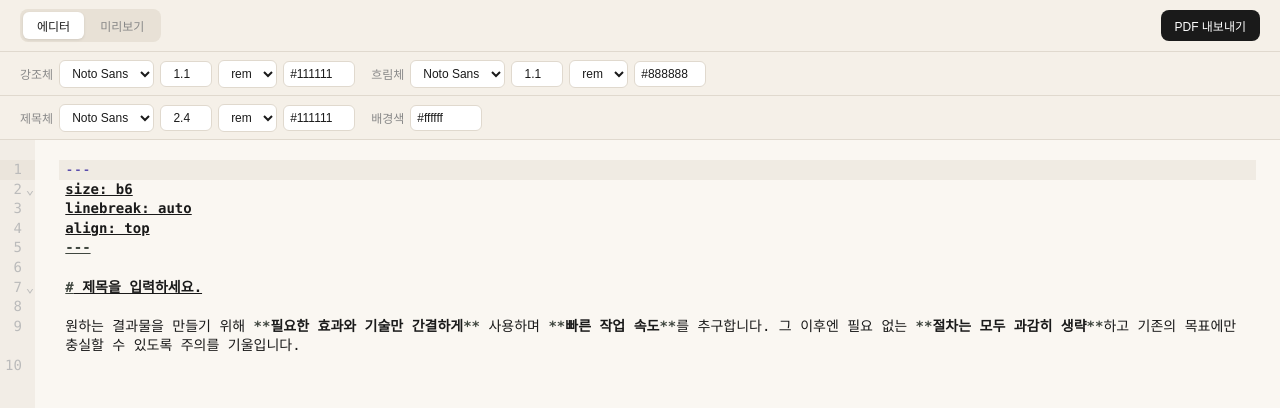
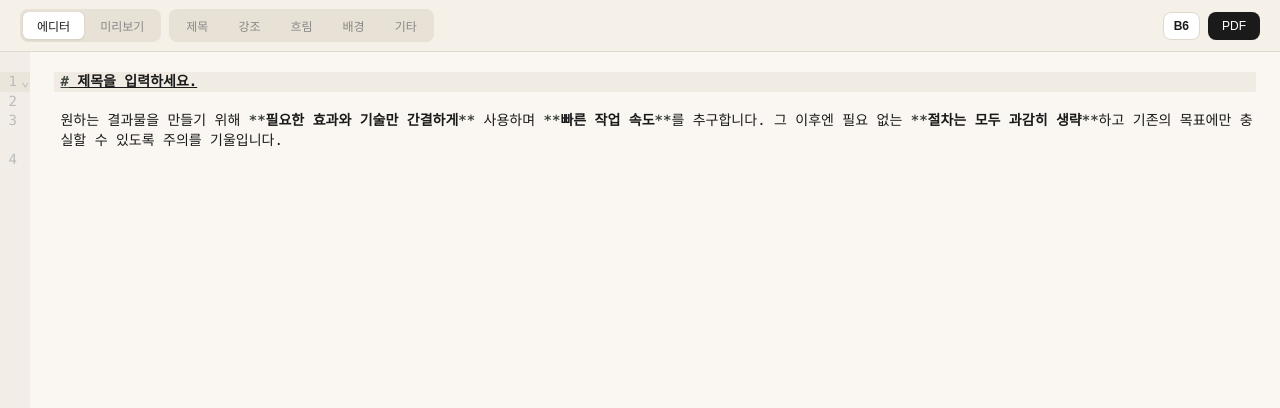
Before and after one commit to supatipanno5611/md2cover, a Next.js app: page / in a window 1280 px wide. Shown: the top 408 px of the page. Built offline with nearby package versions, Linux system fonts and the light colour scheme.

Commit message:
toolbar re-designed

```diff
--- a/app/api/fonts/route.ts
+++ b/app/api/fonts/route.ts
@@ -12,8 +12,11 @@ function readFonts(subdir: string): string[] {
 }
 
 export function GET() {
+  const bold = readFonts("bold");
+  const regular = readFonts("regular");
   return NextResponse.json({
-    bold: readFonts("bold"),
-    regular: readFonts("regular"),
+    bold,
+    regular,
+    bg: [...bold, ...regular],
   });
 }
--- a/app/globals.css
+++ b/app/globals.css
@@ -21,7 +21,7 @@ html, body {
 .header {
   display: flex;
   align-items: center;
-  justify-content: space-between;
+  gap: 8px;
   padding: 0 20px;
   height: 52px;
   background: #f5f0e8;
@@ -29,11 +29,10 @@ html, body {
   flex-shrink: 0;
 }
 
-.header-title {
-  font-size: 13px;
-  font-weight: 600;
-  color: #1a1a1a;
-  letter-spacing: -0.01em;
+.header-right {
+  display: flex;
+  gap: 8px;
+  margin-left: auto;
 }
 
 .tab-group {
@@ -62,6 +61,24 @@ html, body {
   box-shadow: 0 1px 3px rgba(0,0,0,0.1);
 }
 
+.toolbar-tab {
+  font-size: 12px;
+  padding: 5px 14px;
+  border-radius: 6px;
+  border: none;
+  cursor: pointer;
+  background: transparent;
+  color: #888;
+  font-weight: 500;
+  transition: all 0.15s;
+}
+
+.toolbar-tab.active {
+  background: #fff;
+  color: #1a1a1a;
+  box-shadow: 0 1px 3px rgba(0,0,0,0.1);
+}
+
 .btn-primary {
   font-size: 12px;
   padding: 7px 14px;
@@ -76,6 +93,85 @@ html, body {
 
 .btn-primary:hover {
   opacity: 0.8;
+}
+
+.btn-secondary {
+  font-size: 12px;
+  padding: 5px 10px;
+  border-radius: 8px;
+  border: 1px solid #e0d9ce;
+  cursor: pointer;
+  background: #fff;
+  color: #1a1a1a;
+  font-weight: 600;
+  transition: opacity 0.15s;
+}
+
+.btn-secondary:hover {
+  opacity: 0.7;
+}
+
+.btn-toggle {
+  font-size: 12px;
+  padding: 5px 10px;
+  border-radius: 6px;
+  border: 1px solid #e0d9ce;
+  cursor: pointer;
+  background: #fff;
+  color: #1a1a1a;
+  font-weight: 500;
+}
+
+.settings-row {
+  display: flex;
+  align-items: center;
+  gap: 12px;
+  padding: 0 16px;
+  height: 40px;
+  background: #f5f0e8;
+  border-bottom: 1px solid #e0d9ce;
+  flex-shrink: 0;
+  overflow-x: auto;
+}
+
+.font-label {
+  display: flex;
+  align-items: center;
+  gap: 6px;
+  font-size: 12px;
+  color: #888;
+}
+
+.font-select {
+  font-size: 12px;
+  padding: 5px 8px;
+  border-radius: 6px;
+  border: 1px solid #e0d9ce;
+  background: #fff;
+  color: #1a1a1a;
+  cursor: pointer;
+  max-width: 160px;
+}
+
+.size-input {
+  font-size: 12px;
+  width: 52px;
+  padding: 5px 6px;
+  border-radius: 6px;
+  border: 1px solid #e0d9ce;
+  background: #fff;
+  color: #1a1a1a;
+  text-align: right;
+}
+
+.color-input {
+  font-size: 12px;
+  width: 72px;
+  padding: 5px 6px;
+  border-radius: 6px;
+  border: 1px solid #e0d9ce;
+  background: #fff;
+  color: #1a1a1a;
 }
 
 .panel {
@@ -108,70 +204,3 @@ html, body {
   box-shadow: 0 4px 24px rgba(0,0,0,0.13);
   flex-shrink: 0;
 }
-
-.header-controls {
-  display: flex;
-  gap: 8px;
-}
-
-.font-select {
-  font-size: 12px;
-  padding: 5px 8px;
-  border-radius: 6px;
-  border: 1px solid #e0d9ce;
-  background: #fff;
-  color: #1a1a1a;
-  cursor: pointer;
-  max-width: 160px;
-}
-
-.font-label {
-  display: flex;
-  align-items: center;
-  gap: 6px;
-  font-size: 12px;
-  color: #888;
-}
-
-.color-swatch {
-  width: 24px;
-  height: 24px;
-  border: none;
-  border-radius: 4px;
-  padding: 0;
-  cursor: pointer;
-  background: none;
-}
-
-.color-input {
-  font-size: 12px;
-  width: 72px;
-  padding: 5px 6px;
-  border-radius: 6px;
-  border: 1px solid #e0d9ce;
-  background: #fff;
-  color: #1a1a1a;
-}
-
-.toolbar {
-  display: flex;
-  align-items: center;
-  gap: 16px;
-  padding: 0 20px;
-  height: 44px;
-  background: #f5f0e8;
-  border-bottom: 1px solid #e0d9ce;
-  flex-shrink: 0;
-  flex-wrap: wrap;
-}
-
-.size-input {
-  font-size: 12px;
-  width: 52px;
-  padding: 5px 6px;
-  border-radius: 6px;
-  border: 1px solid #e0d9ce;
-  background: #fff;
-  color: #1a1a1a;
-  text-align: right;
-}
--- a/app/page.tsx
+++ b/app/page.tsx
@@ -7,40 +7,52 @@ import { render, PAGE_SIZES } from "@/lib/renderer";
 
 const Editor = dynamic(() => import("@/components/Editor"), { ssr: false });
 
-const DEFAULT_MD = `---
-size: b6
-linebreak: auto
-align: top
----
-
-# 제목을 입력하세요.
+const DEFAULT_MD = `# 제목을 입력하세요.
 
 원하는 결과물을 만들기 위해 **필요한 효과와 기술만 간결하게** 사용하며 **빠른 작업 속도**를 추구합니다. 그 이후엔 필요 없는 **절차는 모두 과감히 생략**하고 기존의 목표에만 충실할 수 있도록 주의를 기울입니다.
 `;
 
+const SIZE_ORDER = ["b6", "a5", "ma5"] as const;
+type SizeKey = typeof SIZE_ORDER[number];
+const UNITS = ["rem", "px", "pt"] as const;
+type ToolTab = "heading" | "bold" | "regular" | "bg" | "etc";
+
 const MM_TO_CSS_PX = 96 / 25.4;
-const UNITS = ["rem", "px", "pt"];
 
 export default function Home() {
   const [markdown, setMarkdown] = useState(DEFAULT_MD);
   const [previewHtml, setPreviewHtml] = useState("");
-  const [pageSize, setPageSize] = useState(PAGE_SIZES["b6"]);
   const [tab, setTab] = useState<"editor" | "preview">("editor");
+  const [toolTab, setToolTab] = useState<ToolTab | null>(null);
+
+  const [size, setSize] = useState<SizeKey>("b6");
+  const [linebreak, setLinebreak] = useState<"auto" | "manual">("auto");
+  const [bgColor, setBgColor] = useState("#ffffff");
+
   const [boldFonts, setBoldFonts] = useState<string[]>([]);
   const [regularFonts, setRegularFonts] = useState<string[]>([]);
-  const [boldFont, setBoldFont] = useState("");
-  const [regularFont, setRegularFont] = useState("");
-  const [boldColor, setBoldColor] = useState("#111111");
-  const [regularColor, setRegularColor] = useState("#888888");
-  const [boldSize, setBoldSize] = useState("1.1");
-  const [boldUnit, setBoldUnit] = useState("rem");
-  const [regularSize, setRegularSize] = useState("1.1");
-  const [regularUnit, setRegularUnit] = useState("rem");
+  const [bgFonts, setBgFonts] = useState<string[]>([]);
+
   const [headingFont, setHeadingFont] = useState("");
   const [headingColor, setHeadingColor] = useState("#111111");
   const [headingSize, setHeadingSize] = useState("2.4");
   const [headingUnit, setHeadingUnit] = useState("rem");
-  const [bgColor, setBgColor] = useState("#ffffff");
+
+  const [boldFont, setBoldFont] = useState("");
+  const [boldColor, setBoldColor] = useState("#111111");
+  const [boldSize, setBoldSize] = useState("1.1");
+  const [boldUnit, setBoldUnit] = useState("rem");
+
+  const [regularFont, setRegularFont] = useState("");
+  const [regularColor, setRegularColor] = useState("#888888");
+  const [regularSize, setRegularSize] = useState("1.1");
+  const [regularUnit, setRegularUnit] = useState("rem");
+
+  const [bgFont, setBgFont] = useState("");
+  const [bgTextColor, setBgTextColor] = useState("#eeeeee");
+  const [bgSize, setBgSize] = useState("1.0");
+  const [bgUnit, setBgUnit] = useState("rem");
+
   const printFrameRef = useRef<HTMLIFrameElement>(null);
   const debounceRef = useRef<ReturnType<typeof setTimeout> | null>(null);
 
@@ -50,51 +62,37 @@ export default function Home() {
       .then((data) => {
         setBoldFonts(data.bold);
         setRegularFonts(data.regular);
+        setBgFonts(data.bg);
       });
   }, []);
 
-  const buildHtml = useCallback((
-    md: string,
-    bold: string, regular: string,
-    boldCol: string, regularCol: string,
-    bSize: string, rSize: string,
-    heading: string, headingCol: string, hSize: string,
-    bg: string,
-  ) => {
-    const { frontmatter, blocks } = parse(md);
-    return render(blocks, frontmatter, bold, regular, boldCol, regularCol, bSize, rSize, heading, headingCol, hSize, bg);
-  }, []);
+  const buildHtml = useCallback((md: string) => {
+    const { blocks } = parse(md);
+    return render(
+      blocks,
+      size, linebreak,
+      boldFont, regularFont,
+      boldColor, regularColor,
+      `${boldSize}${boldUnit}`, `${regularSize}${regularUnit}`,
+      headingFont, headingColor, `${headingSize}${headingUnit}`,
+      bgColor, bgFont, bgTextColor, `${bgSize}${bgUnit}`,
+    );
+  }, [
+    size, linebreak, bgColor,
+    boldFont, regularFont, boldColor, regularColor, boldSize, boldUnit, regularSize, regularUnit,
+    headingFont, headingColor, headingSize, headingUnit,
+    bgFont, bgTextColor, bgSize, bgUnit,
+  ]);
 
   useEffect(() => {
     if (debounceRef.current) clearTimeout(debounceRef.current);
     debounceRef.current = setTimeout(() => {
-      const { frontmatter } = parse(markdown);
-      setPageSize(PAGE_SIZES[frontmatter.size ?? "b6"]);
-      setPreviewHtml(buildHtml(
-        markdown,
-        boldFont, regularFont,
-        boldColor, regularColor,
-        `${boldSize}${boldUnit}`, `${regularSize}${regularUnit}`,
-        headingFont, headingColor, `${headingSize}${headingUnit}`,
-        bgColor,
-      ));
+      setPreviewHtml(buildHtml(markdown));
     }, 300);
-  }, [
-    markdown, boldFont, regularFont, boldColor, regularColor,
-    boldSize, boldUnit, regularSize, regularUnit,
-    headingFont, headingColor, headingSize, headingUnit,
-    buildHtml, bgColor,
-  ]);
+  }, [markdown, buildHtml]);
 
   const handlePrint = () => {
-    const html = buildHtml(
-      markdown,
-      boldFont, regularFont,
-      boldColor, regularColor,
-      `${boldSize}${boldUnit}`, `${regularSize}${regularUnit}`,
-      headingFont, headingColor, `${headingSize}${headingUnit}`,
-      bgColor,
-    );
+    const html = buildHtml(markdown);
     const frame = printFrameRef.current;
     if (!frame) return;
     frame.srcdoc = html;
@@ -104,8 +102,66 @@ export default function Home() {
     };
   };
 
+  const cycleSize = () => {
+    setSize((s) => SIZE_ORDER[(SIZE_ORDER.indexOf(s) + 1) % SIZE_ORDER.length]);
+  };
+
+  const toggleToolTab = (t: ToolTab) => setToolTab((prev) => prev === t ? null : t);
+
+  const pageSize = PAGE_SIZES[size];
   const realW = parseFloat(pageSize.width) * MM_TO_CSS_PX;
   const realH = parseFloat(pageSize.height) * MM_TO_CSS_PX;
+
+  const TOOL_TABS: { key: ToolTab; label: string }[] = [
+    { key: "heading", label: "제목" },
+    { key: "bold", label: "강조" },
+    { key: "regular", label: "흐림" },
+    { key: "bg", label: "배경" },
+    { key: "etc", label: "기타" },
+  ];
+
+  const fontConfigs = {
+    heading: { label: "제목체", fonts: boldFonts, font: headingFont, setFont: setHeadingFont, color: headingColor, setColor: setHeadingColor, size: headingSize, setSize: setHeadingSize, unit: headingUnit, setUnit: setHeadingUnit },
+    bold:    { label: "강조체", fonts: boldFonts, font: boldFont, setFont: setBoldFont, color: boldColor, setColor: setBoldColor, size: boldSize, setSize: setBoldSize, unit: boldUnit, setUnit: setBoldUnit },
+    regular: { label: "흐림체", fonts: regularFonts, font: regularFont, setFont: setRegularFont, color: regularColor, setColor: setRegularColor, size: regularSize, setSize: setRegularSize, unit: regularUnit, setUnit: setRegularUnit },
+    bg:      { label: "배경체", fonts: bgFonts, font: bgFont, setFont: setBgFont, color: bgTextColor, setColor: setBgTextColor, size: bgSize, setSize: setBgSize, unit: bgUnit, setUnit: setBgUnit },
+  };
+
+  function renderSettingsRow() {
+    if (!toolTab) return null;
+
+    if (toolTab === "etc") return (
+      <div className="settings-row">
+        <label className="font-label">
+          <button className="btn-toggle" onClick={() => setLinebreak((l) => l === "auto" ? "manual" : "auto")}>
+            {linebreak === "auto" ? "행연결" : "행갈이"}
+          </button>
+        </label>
+        <label className="font-label">
+          배경색
+          <input type="text" value={bgColor} onChange={(e) => setBgColor(e.target.value)} className="color-input" />
+        </label>
+      </div>
+    );
+
+    const c = fontConfigs[toolTab];
+    return (
+      <div className="settings-row">
+        <label className="font-label">
+          {c.label}
+          <select value={c.font} onChange={(e) => c.setFont(e.target.value)} className="font-select">
+            <option value="">Noto Sans</option>
+            {c.fonts.map((f) => <option key={f} value={f}>{f}</option>)}
+          </select>
+          <input type="number" value={c.size} onChange={(e) => c.setSize(e.target.value)} className="size-input" step="0.1" min="0.1" />
+          <select value={c.unit} onChange={(e) => c.setUnit(e.target.value)} className="font-select">
+            {UNITS.map((u) => <option key={u}>{u}</option>)}
+          </select>
+          <input type="text" value={c.color} onChange={(e) => c.setColor(e.target.value)} className="color-input" />
+        </label>
+      </div>
+    );
+  }
 
   return (
     <div id="app">
@@ -114,65 +170,29 @@ export default function Home() {
       <header className="header">
         <div className="tab-group">
           {(["editor", "preview"] as const).map((t) => (
-            <button
-              key={t}
-              onClick={() => setTab(t)}
-              className={`tab-btn${tab === t ? " active" : ""}`}
-            >
+            <button key={t} onClick={() => setTab(t)} className={`tab-btn${tab === t ? " active" : ""}`}>
               {t === "editor" ? "에디터" : "미리보기"}
             </button>
           ))}
         </div>
-        <button className="btn-primary" onClick={handlePrint}>
-          PDF 내보내기
-        </button>
+        <div className="tab-group">
+          {TOOL_TABS.map(({ key, label }) => (
+            <button
+              key={key}
+              onClick={() => toggleToolTab(key)}
+              className={`toolbar-tab${toolTab === key ? " active" : ""}`}
+            >
+              {label}
+            </button>
+          ))}
+        </div>
+        <div className="header-right">
+          <button className="btn-secondary" onClick={cycleSize}>{size.toUpperCase()}</button>
+          <button className="btn-primary" onClick={handlePrint}>PDF</button>
+        </div>
       </header>
 
-      <div className="toolbar">
-        <label className="font-label">
-          강조체
-          <select value={boldFont} onChange={(e) => setBoldFont(e.target.value)} className="font-select">
-            <option value="">Noto Sans</option>
-            {boldFonts.map((f) => <option key={f} value={f}>{f}</option>)}
-          </select>
-          <input type="number" value={boldSize} onChange={(e) => setBoldSize(e.target.value)} className="size-input" step="0.1" min="0.1" />
-          <select value={boldUnit} onChange={(e) => setBoldUnit(e.target.value)} className="font-select">
-            {UNITS.map((u) => <option key={u}>{u}</option>)}
-          </select>
-          <input type="text" value={boldColor} onChange={(e) => setBoldColor(e.target.value)} className="color-input" />
-        </label>
-        <label className="font-label">
-          흐림체
-          <select value={regularFont} onChange={(e) => setRegularFont(e.target.value)} className="font-select">
-            <option value="">Noto Sans</option>
-            {regularFonts.map((f) => <option key={f} value={f}>{f}</option>)}
-          </select>
-          <input type="number" value={regularSize} onChange={(e) => setRegularSize(e.target.value)} className="size-input" step="0.1" min="0.1" />
-          <select value={regularUnit} onChange={(e) => setRegularUnit(e.target.value)} className="font-select">
-            {UNITS.map((u) => <option key={u}>{u}</option>)}
-          </select>
-          <input type="text" value={regularColor} onChange={(e) => setRegularColor(e.target.value)} className="color-input" />
-        </label>
-      </div>
-
-      <div className="toolbar">
-        <label className="font-label">
-          제목체
-          <select value={headingFont} onChange={(e) => setHeadingFont(e.target.value)} className="font-select">
-            <option value="">Noto Sans</option>
-            {boldFonts.map((f) => <option key={f} value={f}>{f}</option>)}
-          </select>
-          <input type="number" value={headingSize} onChange={(e) => setHeadingSize(e.target.value)} className="size-input" step="0.1" min="0.1" />
-          <select value={headingUnit} onChange={(e) => setHeadingUnit(e.target.value)} className="font-select">
-            {UNITS.map((u) => <option key={u}>{u}</option>)}
-          </select>
-          <input type="text" value={headingColor} onChange={(e) => setHeadingColor(e.target.value)} className="color-input" />
-        </label>
-        <label className="font-label">
-          배경색
-          <input type="text" value={bgColor} onChange={(e) => setBgColor(e.target.value)} className="color-input" />
-        </label>
-      </div>
+      {renderSettingsRow()}
 
       <div className={`panel${tab === "editor" ? "" : " hidden"}`}>
         <div className="editor-wrap">
```
